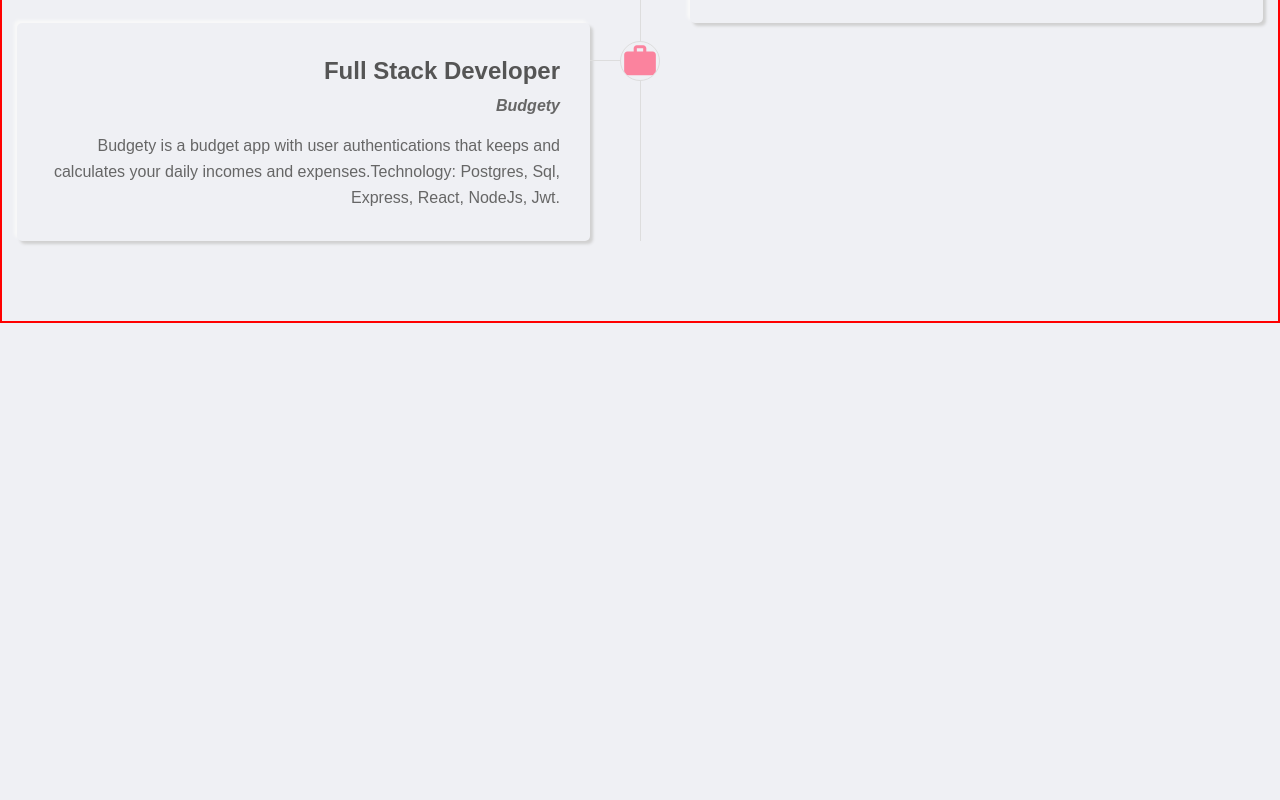
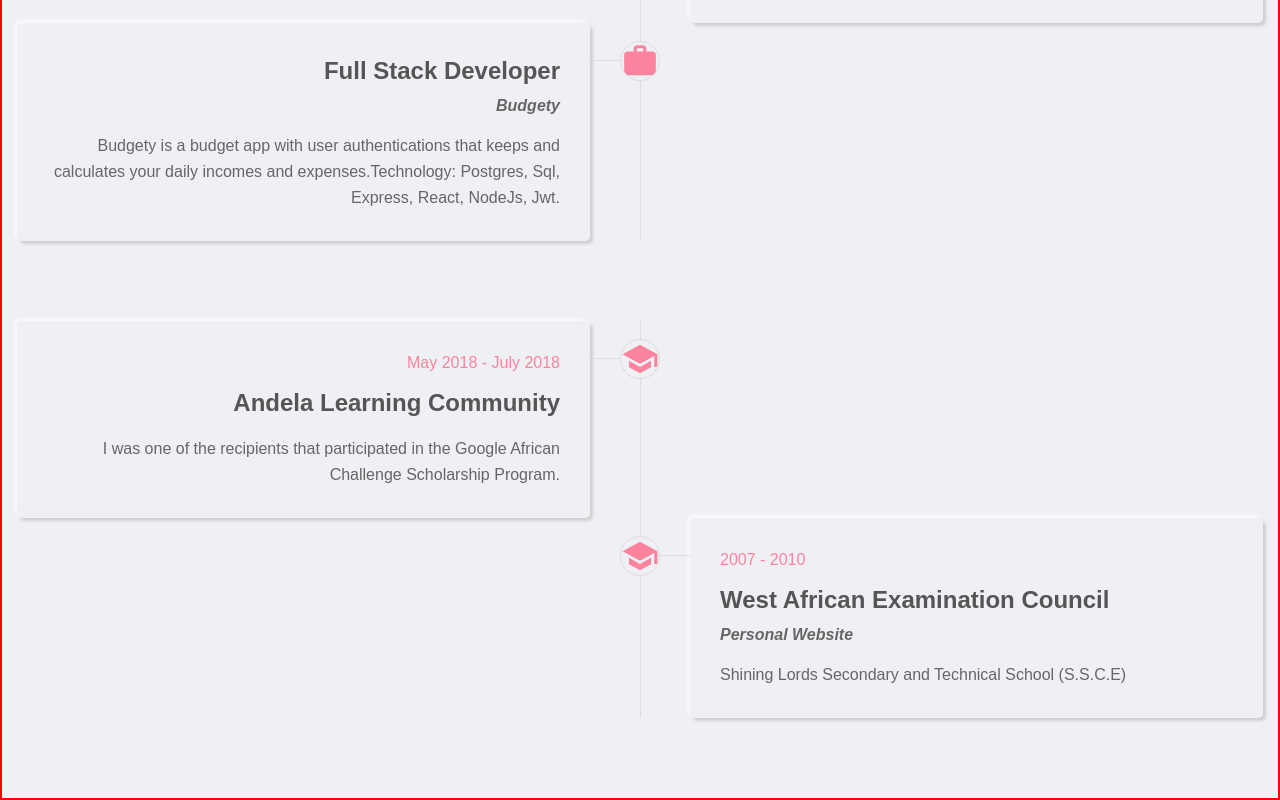
Before and after one commit to TimothyAttah/react-portfolio-design, a React (Create React App) app in the folder client/: page /about in a window 1280 px wide. Shown: the part 1654-2454 px from the top of the page. Before the commit the page ends 1977 px from the top, so only its background shows below. Built offline with nearby package versions, Linux system fonts and the light colour scheme.

Commit message:
Created education component

```diff
--- /dev/null
+++ b/client/src/components/education/Education.jsx
@@ -0,0 +1,143 @@
+import React from 'react';
+import styled from 'styled-components';
+import { Wrapper } from '../../styles/globalStyles';
+import {  School } from '@material-ui/icons';
+
+export const EducationContainer = styled.div`
+	padding-bottom: 80px;
+`;
+export const TimeLine = styled.div`
+	flex: 0 0 100%;
+	max-width: 100%;
+	position: relative;
+	::before {
+		content: '';
+		width: 1px;
+		height: 100%;
+		position: absolute;
+		background-color: var(--bg-black-100);
+		left: 50%;
+		top: 0;
+	}
+`;
+export const TimeLineItem = styled.div`
+	/* background-color: red; */
+	flex: 0 0 100%;
+	max-width: 100%;
+	padding: 0 15px;
+	:nth-child(odd) {
+		padding-right: calc(50% + 50px);
+		text-align: right;
+		.MuiSvgIcon-root {
+			right: -70px;
+		}
+		> ::before {
+			right: -30px;
+		}
+	}
+	:nth-child(even) {
+		padding-left: calc(50% + 50px);
+		.MuiSvgIcon-root {
+			left: -70px;
+		}
+		> ::before {
+			left: -30px;
+		}
+	}
+`;
+export const TimeLineItemInner = styled.div`
+	padding: 30px;
+	border-radius: 5px;
+	position: relative;
+	::before {
+		content: '';
+		position: absolute;
+		width: 30px;
+		height: 1px;
+		background-color: var(--bg-black-100);
+		top: 37px;
+		z-index: 1;
+	}
+	.MuiSvgIcon-root {
+		height: 40px;
+		width: 40px;
+		background-color: var(--bg-black-50);
+		text-align: center;
+		border: 1px solid var(--bg-black-100);
+		line-height: 40px;
+		border-radius: 50%;
+		font-size: 0.8rem;
+		color: var(--skin-color);
+		position: absolute;
+		top: 18px;
+	}
+	span {
+		font-weight: 500;
+		color: var(--skin-color);
+		display: block;
+		margin: 0 0 10px;
+		text-transform: capitalize;
+	}
+	h3 {
+		font-size: 1.5rem;
+		color: var(--text-black-700);
+		font-weight: 600;
+		margin: 0 0 5px;
+		text-transform: capitalize;
+	}
+	h4 {
+		font-size: 1rem;
+		font-style: italic;
+		color: var(--text-black-600);
+		font-weight: 600;
+		margin: 0;
+		text-transform: capitalize;
+	}
+	p {
+		font-size: 1rem;
+		color: var(--text-black-600);
+		margin: 15px 0 0;
+		line-height: 26px;
+	}
+`;
+
+export const Education = () => {
+	return (
+		// <!-- Education start -->
+		<Wrapper>
+			<EducationContainer className='education tab-content'>
+				<Wrapper>
+					<TimeLine className='timeline'>
+						<Wrapper className='row'>
+							{/* <!-- Timeline item start --> */}
+							<TimeLineItem className='timeline-item'>
+								<TimeLineItemInner className='timeline-item-inner outer-shadow'>
+									<School />
+									<span class='t-date'>May 2018 - July 2018</span>
+									<h3>Andela Learning Community</h3>
+									<p>
+										I was one of the recipients that participated in the Google
+										African Challenge Scholarship Program.
+									</p>
+								</TimeLineItemInner>
+							</TimeLineItem>
+							{/* <!-- Timeline item end --> */}
+							{/* <!-- Timeline item start --> */}
+							<TimeLineItem className='timeline-item'>
+								<TimeLineItemInner className='timeline-item-inner outer-shadow'>
+									<School />
+									<span class='t-date'>2007 - 2010</span>
+									<h3>West African Examination Council</h3>
+									<h4>Personal Website</h4>
+									<p>Shining Lords Secondary and Technical School (S.S.C.E)</p>
+								</TimeLineItemInner>
+							</TimeLineItem>
+							{/* <!-- Timeline item end --> */}
+						</Wrapper>
+					</TimeLine>
+				</Wrapper>
+			</EducationContainer>
+		</Wrapper>
+		// <!-- Education end -->
+	);
+};
--- a/client/src/pages/about/About.jsx
+++ b/client/src/pages/about/About.jsx
@@ -8,6 +8,7 @@ import { Button } from '../../components/buttons';
 import { Link } from 'react-router-dom';
 import { Skills } from '../../components/skills/Skills';
 import { Experience } from '../../components/experience/Experience';
+import { Education } from '../../components/education/Education';
 
 export const AboutSection = styled.section`
   padding: 80px 0 0;
@@ -201,6 +202,7 @@ export const About = () => {
 			<Skills />
       {/* <!-- Skills end --> */ }
       <Experience />
+      <Education />
 		</AboutSection>
 	);
 }
```
